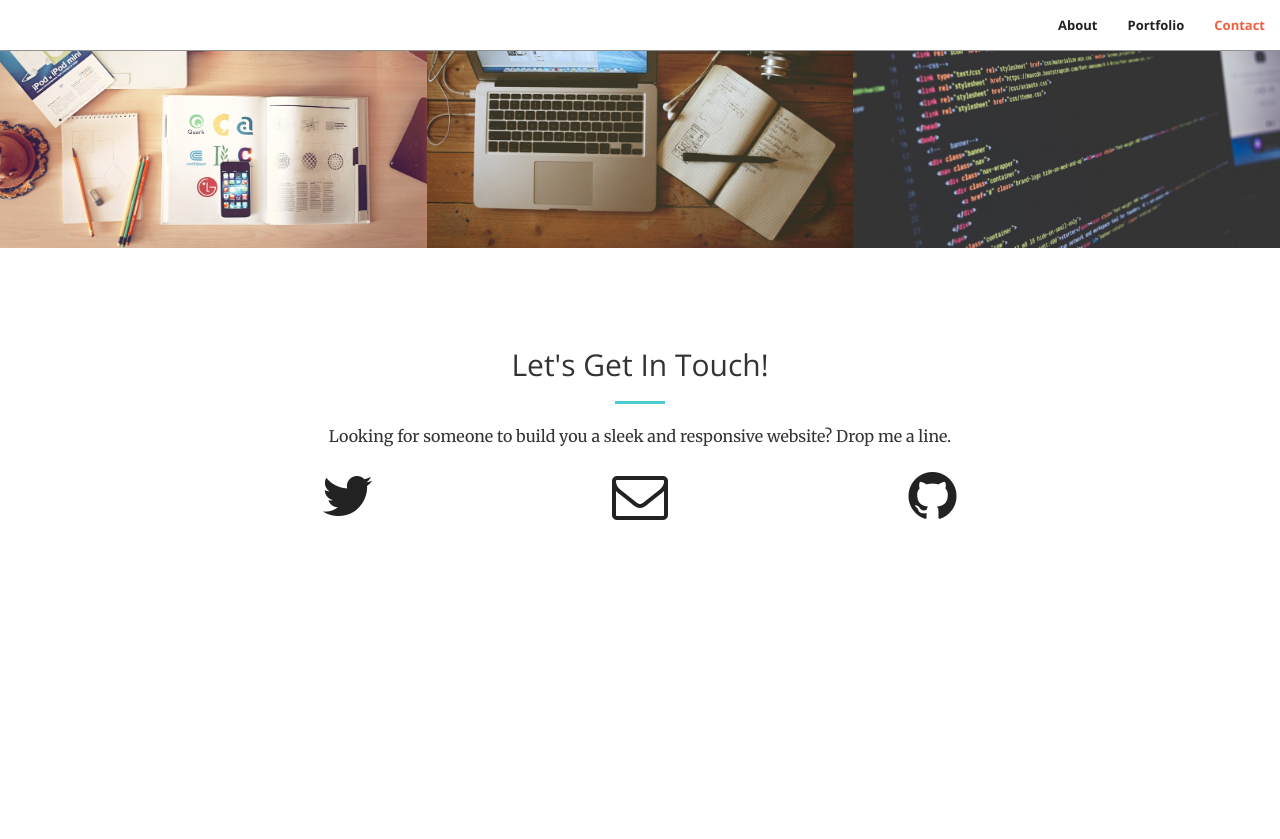
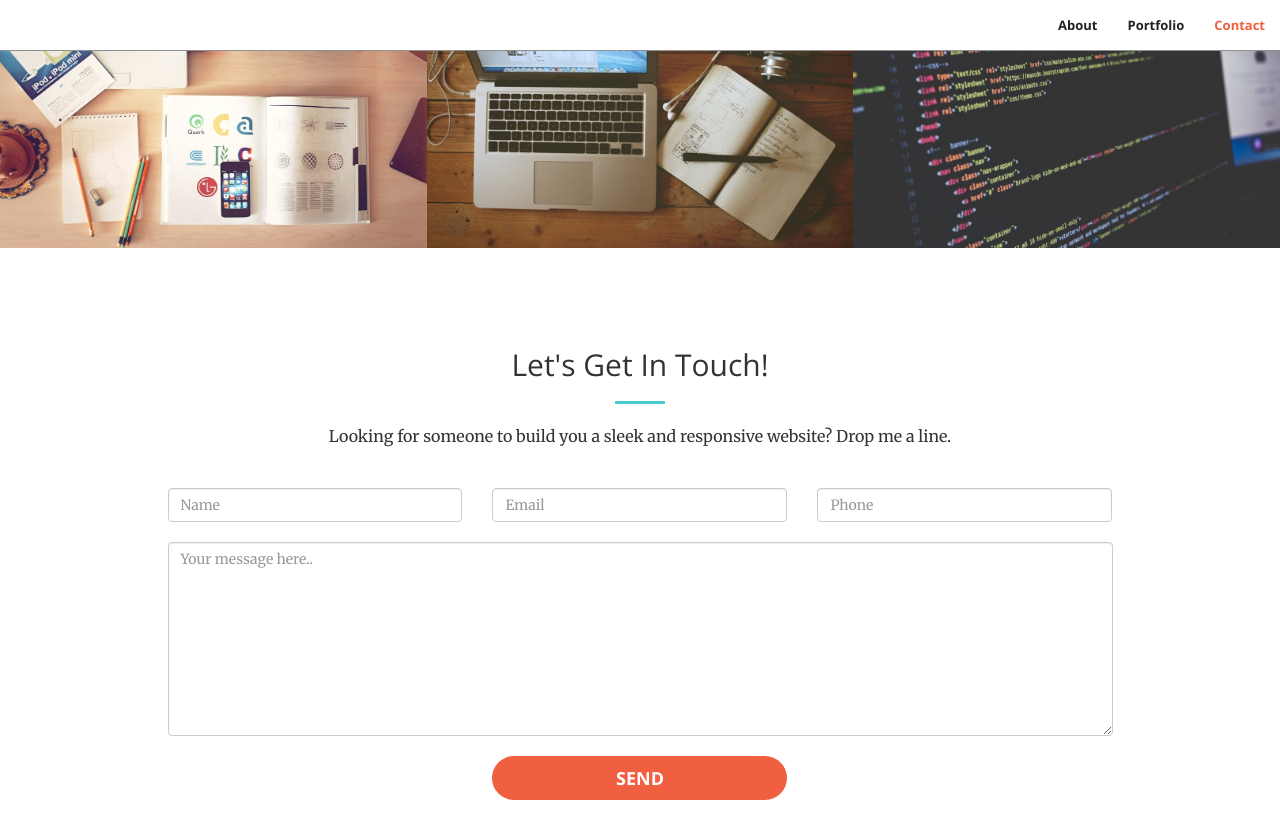
Before and after one commit to sandeepsamra/portfolio-v2, a Jekyll site: the page built from index.html, in a window 1280 px wide and 900 px high, scrolled down 1632 px. Shown: the top 839 px of the window. Built offline with Jekyll 4.4.1, drawn with Linux system fonts in a browser that asks for light colours; before the commit the page ends 2256 px from its top, so only the background shows below that.

Commit message:
added contact form

```diff
--- a/_includes/contact.html
+++ b/_includes/contact.html
@@ -6,7 +6,7 @@
                 <hr class="primary">
                 <p>Looking for someone to build you a sleek and responsive website? Drop me a line.</p>
             </div>
-        <div class="col-lg-2 col-lg-offset-2 text-center">
+<!--         <div class="col-lg-2 col-lg-offset-2 text-center">
             <a href="https://twitter.com/{{ site.twitter_username }}">
                 <i class="fa fa-twitter fa-3x wow bounceIn" data-wow-delay=".1s"></i>
             </a>
@@ -20,7 +20,32 @@
             <a href="https://github.com/{{ site.github_username }}">
             <i class="fa fa-github fa-3x wow bounceIn" data-wow-delay=".1s"></i>
             </a>
-        </div>
+        </div> -->
+
+            <div class="col-lg-10 col-lg-offset-1 text-center">
+                <form class="contact-form row">
+                    <div class="col-md-4">
+                        <label></label>
+                        <input type="text" class="form-control" placeholder="Name">
+                    </div>
+                    <div class="col-md-4">
+                        <label></label>
+                        <input type="text" class="form-control" placeholder="Email">
+                    </div>
+                    <div class="col-md-4">
+                        <label></label>
+                        <input type="text" class="form-control" placeholder="Phone">
+                    </div>
+                    <div class="col-md-12">
+                        <label></label>
+                        <textarea class="form-control" rows="9" placeholder="Your message here.."></textarea>
+                    </div>
+                    <div class="col-md-4 col-md-offset-4">
+                        <label></label>
+                        <button type="button" data-toggle="modal" data-target="#alertModal" class="btn btn-primary btn-block btn-lg">Send <i class="ion-android-arrow-forward"></i></button>
+                    </div>
+                </form>
+            </div>
 
     </div>
 </section>
```
